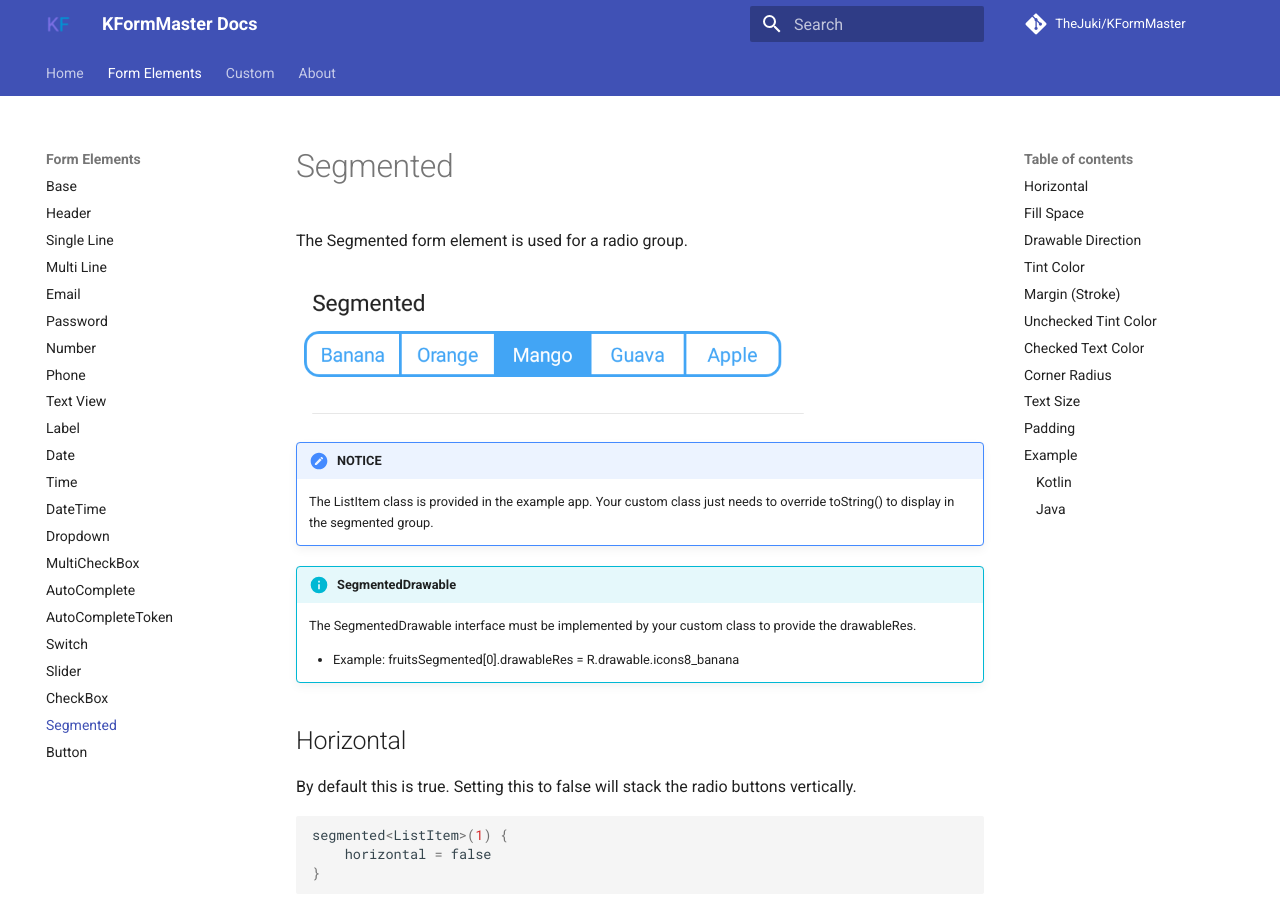
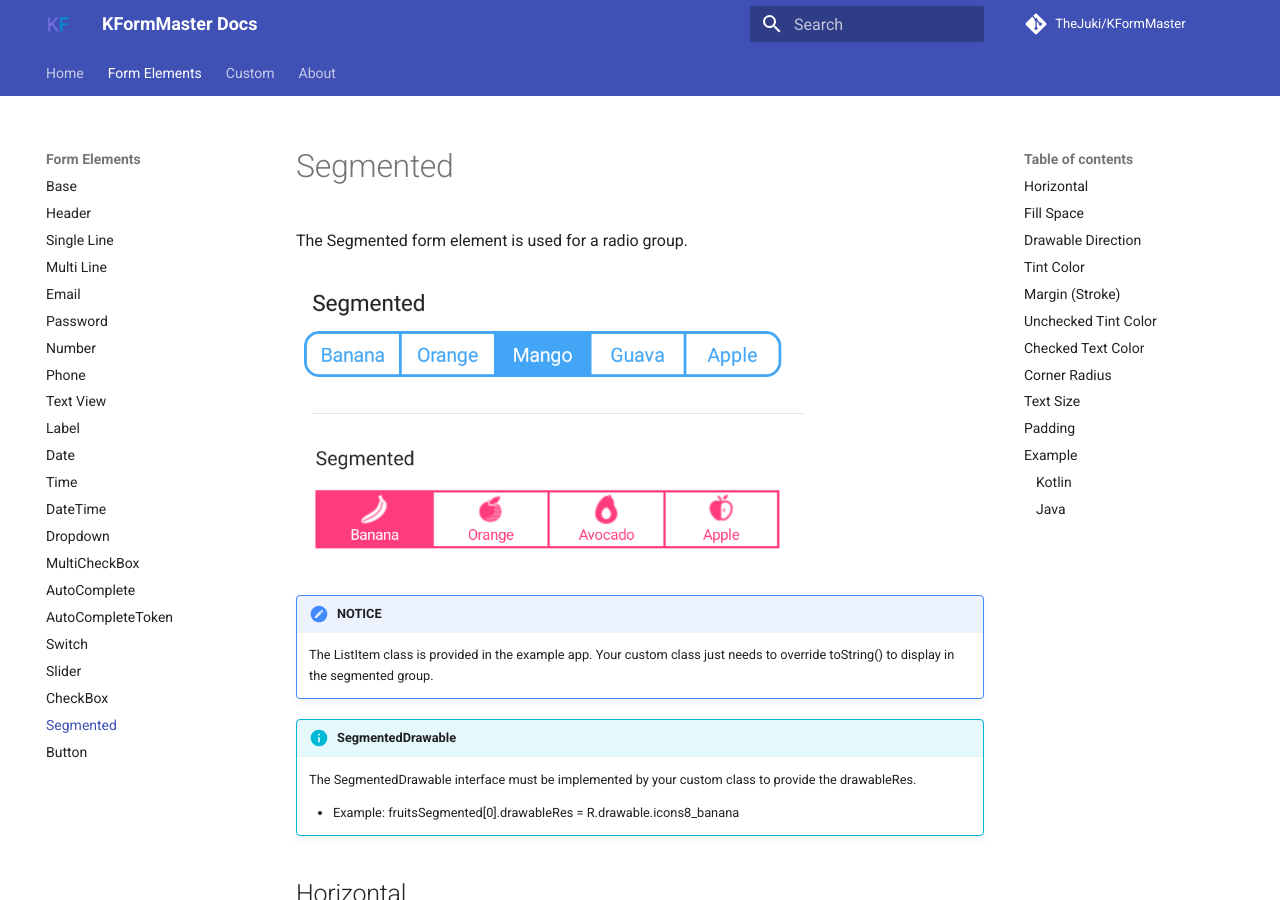
Before and after one commit to TheJuki/KFormMaster, an MkDocs documentation site: the page built from docs/element/segmented.md, in a window 1280 px wide and 900 px high. Built offline with MkDocs 1.6.1 and Material for MkDocs 9.7.7, drawn with Linux system fonts in a browser that asks for light colours; comment, search, counter and statistics services are not loaded.

Commit message:
[skip ci] Add Segmented screenshot with drawables

```diff
--- a/docs/element/segmented.md
+++ b/docs/element/segmented.md
@@ -1,6 +1,8 @@
 The Segmented form element is used for a radio group.
 
 ![Example](/images/Segmented.PNG)
+
+<img src="../../images/Segmented2.PNG" alt="Example" width="500px"/>
 
 !!! note "NOTICE"
 
```
Also changed, not shown: docs/images/Segmented2.PNG (added).
